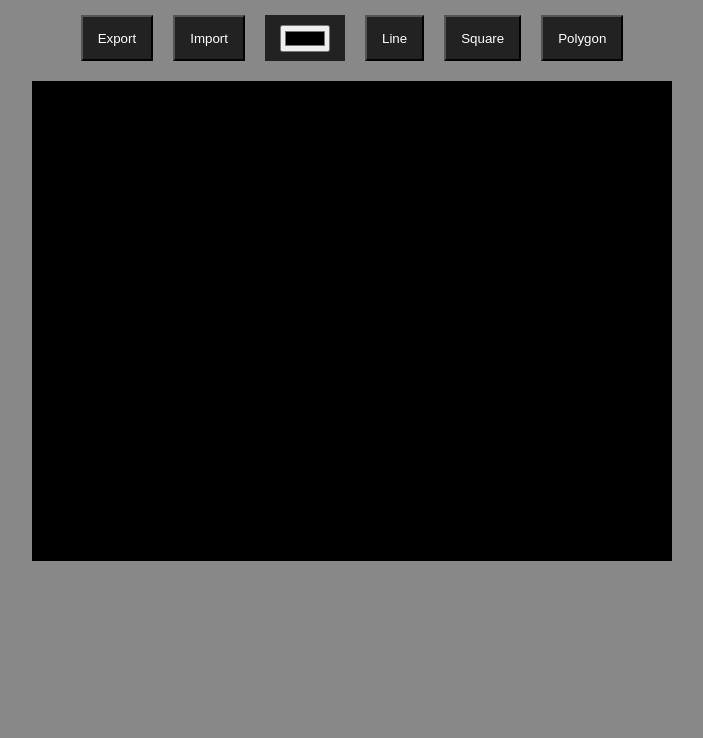
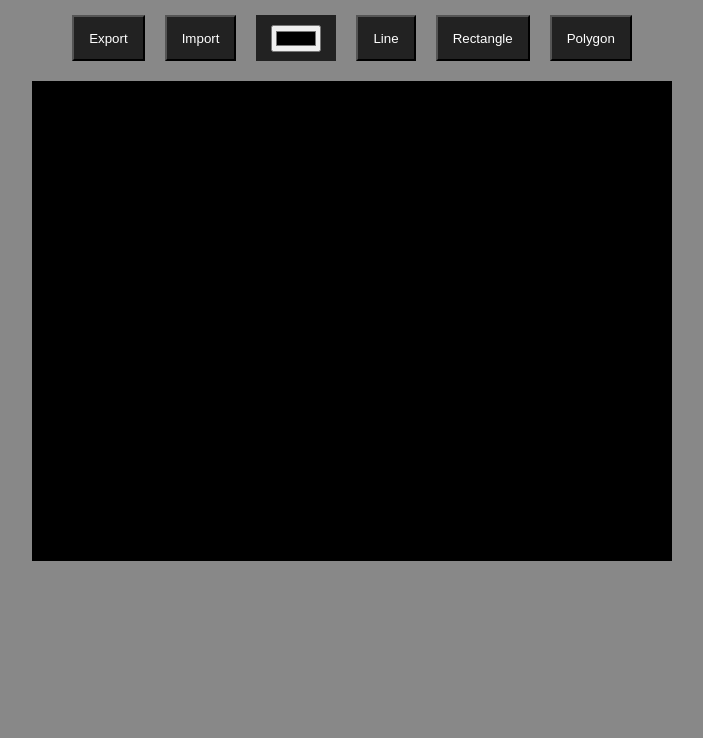
Before and after one commit to stanleyyoga123/grafkom-project-1, a website with bundled scripts: page public/index.html in a window 1280 px wide. Shown: the part 62-800 px from the top of the page, without its empty margins (288-991 px from the left). Built offline with nearby package versions, Linux system fonts and the light colour scheme.

Commit message:
chore: edit index.html

```diff
--- a/public/index.html
+++ b/public/index.html
@@ -35,7 +35,7 @@
                 <input id="color-input" type="color" value="#000000"><br><br>
             </div>
             <button class="menu-item"> Line </button>
-            <button class="menu-item"> Square </button>
+            <button class="menu-item"> Rectangle </button>
             <button class="menu-item"> Polygon </button>
         </div>
         <canvas id="glCanvas" width="640" height="480"></canvas>
```
